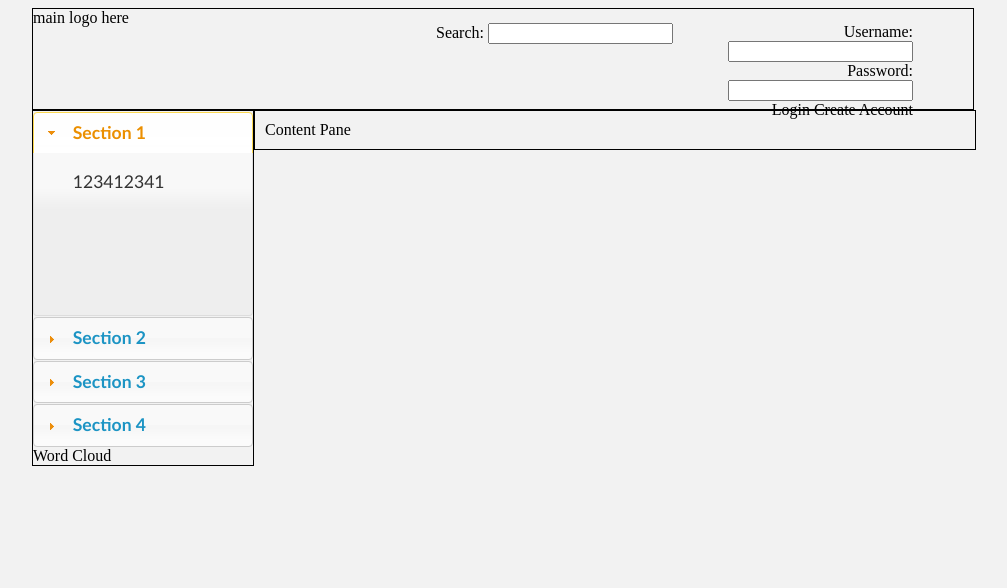
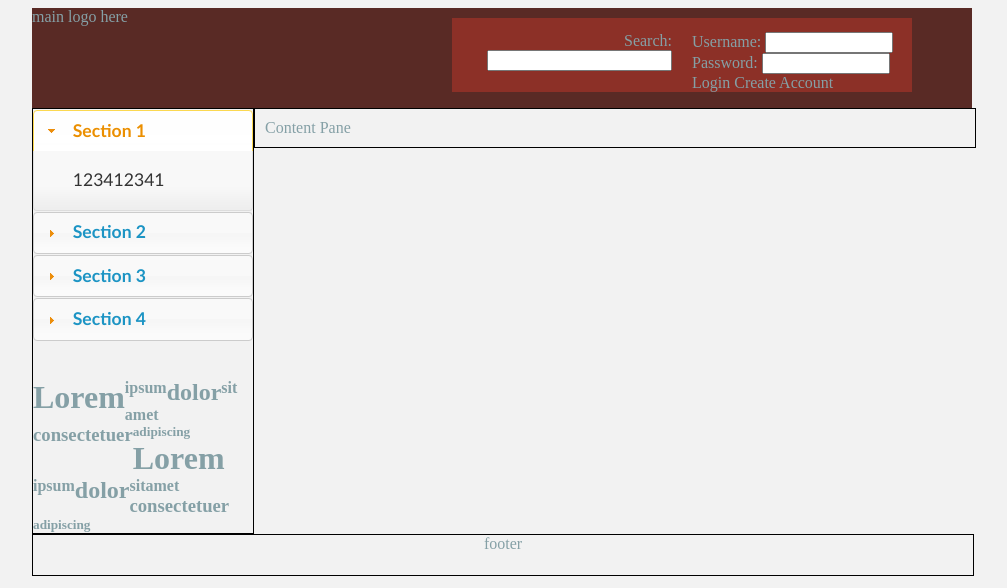
Before and after one commit to bittersweetryan/Waternoose, a plain HTML site: page index.html in a window 1280 px wide. Shown: the whole page, without its empty margins (138-1145 px from the left). Drawn offline with Linux system fonts and the light colour scheme.

Commit message:
UI Changes

```diff
--- a/css/style.css
+++ b/css/style.css
@@ -1,10 +1,14 @@
-body { background: #f2f2f2; }
-.header { height: 100px; border: 1px solid black; }
-.header .searchContainer { position: relative; text-align: right; padding-top: 14px;}
+body { background: #f2f2f2; color: #85A0A6; }
+.header { height: 100px; background-color: #592A25; }
+.header .searchContainer { position: relative; text-align: right; padding-top: 14px; margin-top: 10px; background-color: #8C3027; }
 .header .search {  }
-.header .login {  }
+.header .login { text-align: left; }
+.header .login input { width: 120px; }
+.leftMenu { margin: 0px 0px 0px 10px; border: 1px solid black; height: 100%; }
+.wordCloud { margin-top: 20px;  }
+.wordCloud h1,.wordCloud h2,.wordCloud h3,.wordCloud h4,.wordCloud h5 { margin: 0px; width: auto; float: left; }
 
-.leftMenu { margin: 0px 0px 0px 10px; border: 1px solid black; }
-.contentPane { margin: 0px; padding: 10px; border: 1px solid black; }
+.contentPane { margin: 0px; padding: 10px; border: 1px solid black; height: 100%; }
 
+.footer { height: 40px; border: 1px solid black; text-align: center; }
 .clear { clear: both; }
--- a/index.html
+++ b/index.html
@@ -10,7 +10,9 @@
   <script type='text/javascript' src='./js/jquery-ui-1.8.9.custom.min.js'></script>
 <script type='text/javascript'>
   jQuery(document).ready(function(){
-    $( "#accordion" ).accordion();
+      $( "#accordion" ).accordion({
+          autoHeight: false
+      });
   });
 </script>
 
@@ -22,8 +24,9 @@
       <div class='alpha grid_4 logo'>
         main logo here
       </div>
-      <div class='grid_12 omega searchContainer'>
-        <div class='alpha grid_5 prefix_2 search'>
+      <div class='grid_3'> &nbsp;</div>
+      <div class='grid_8 searchContainer'>
+        <div class='alpha grid_4 search'>
           Search: <input name='searchFor' />
         </div>
         <div class='omega grid_4 login'>
@@ -33,6 +36,7 @@
           Create Account
         </div>
       </div>
+      <div class='grid_1 alpha'> &nbsp;</div>
     </div>
     <div class='alpha grid_4 leftMenu'>
       <div id="accordion">
@@ -63,14 +67,29 @@
           </p>
         </div>
       </div>
-
+      <br class='clear' />
       <div class='wordCloud'>
-        Word Cloud
+        <h1>Lorem</h1>
+        <h4>ipsum</h4>
+        <h2>dolor</h2>
+        <h4>sit</h4>
+        <h4>amet</h4>
+        <h3>consectetuer</h3>
+        <h5>adipiscing</h5>
+        <h1>Lorem</h1>
+        <h4>ipsum</h4>
+        <h2>dolor</h2>
+        <h4>sit</h4>
+        <h4>amet</h4>
+        <h3>consectetuer</h3>
+        <h5>adipiscing</h5>
       </div>
     </div>
     <div id='main' class='grid_12 omega contentPane'>Content Pane</div>
     <br class='clear' />
+    <div class='footer grid_16'>footer</div>
   </div>
+
 </body>
 
 
```
Lines whose indentation alone changed are shown as unchanged.
